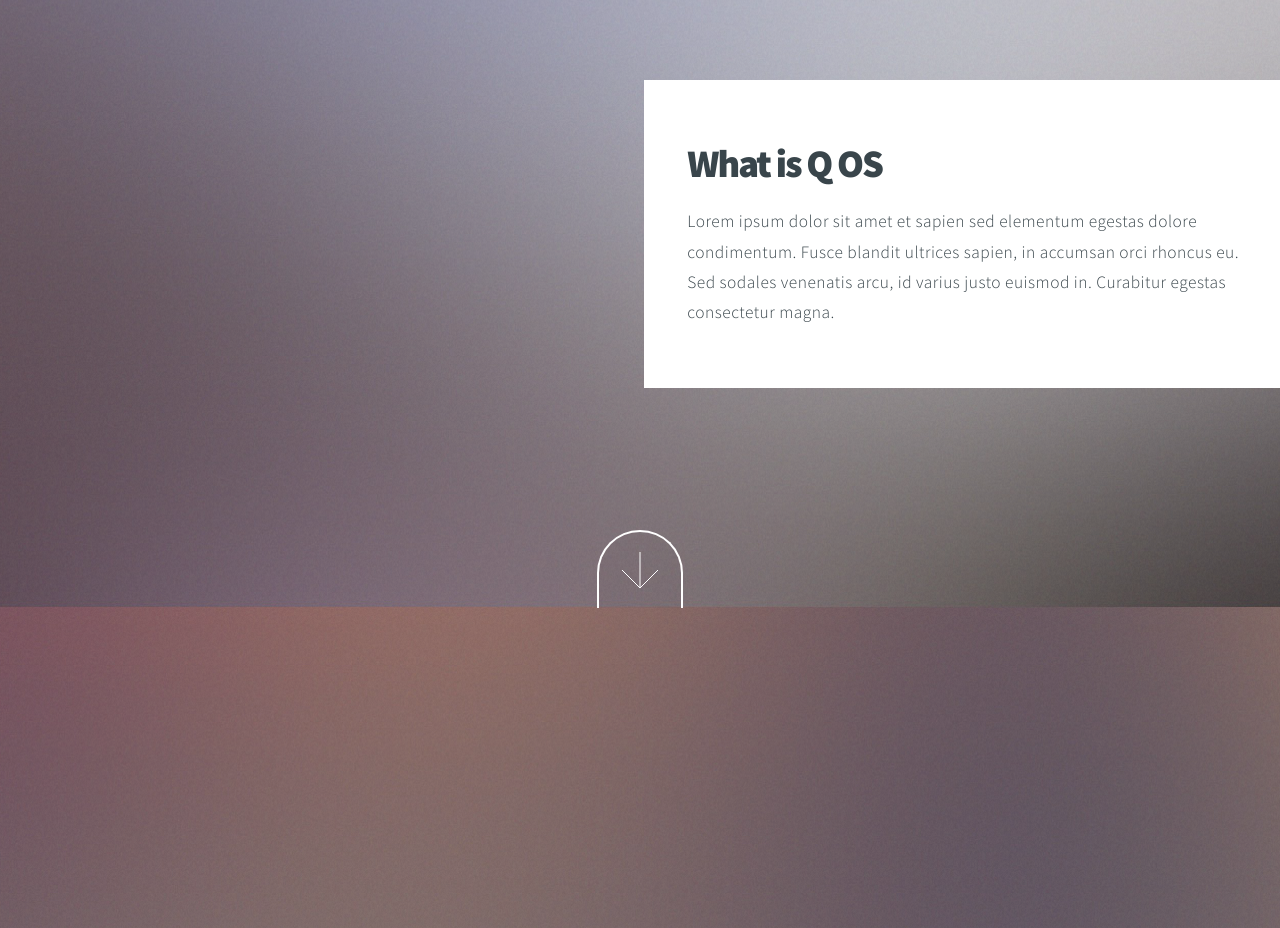
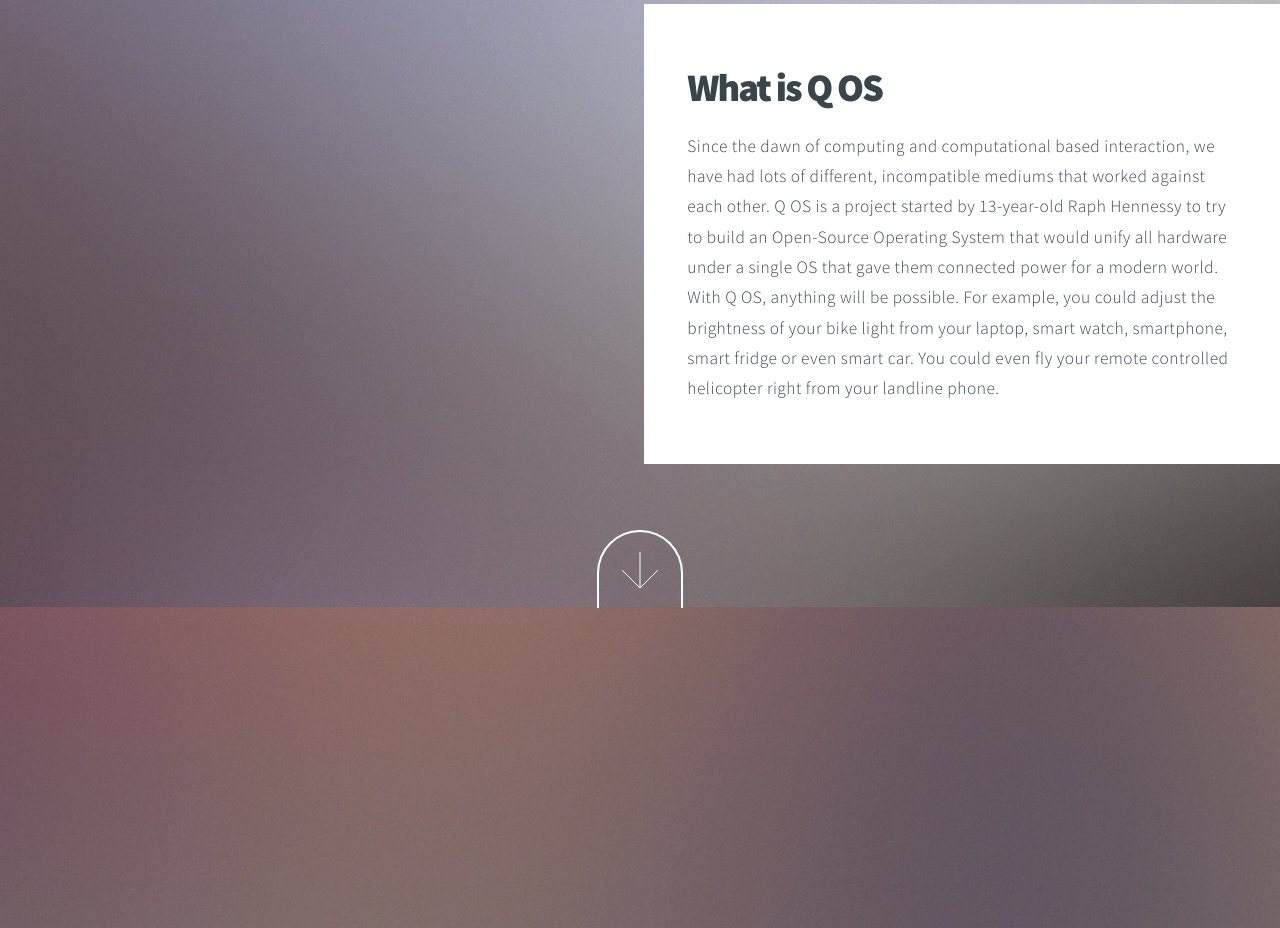
Before and after one commit to raphydaphy/Q-Operating-System, a plain HTML site: page index.html in a window 1280 px wide. Shown: the part 940-1868 px from the top of the page. Drawn offline with Linux system fonts and the light colour scheme.

Commit message:
added 'What is Q OS' section

```diff
--- a/index.html
+++ b/index.html
@@ -49,9 +49,10 @@
 					<header>
 						<h2>What is Q OS</h2>
 					</header>
-					<p>Lorem ipsum dolor sit amet et sapien sed elementum egestas dolore condimentum.
-					Fusce blandit ultrices sapien, in accumsan orci rhoncus eu. Sed sodales venenatis arcu,
-					id varius justo euismod in. Curabitur egestas consectetur magna.</p>
+					<p>Since the dawn of computing and computational based interaction, we have had lots of different, incompatible mediums that worked against each other.
+					Q OS is a project started by 13-year-old Raph Hennessy to try to build an Open-Source Operating System that would unify all hardware under a single OS that gave them connected power for a modern world.
+					With Q OS, anything will be possible. For example, you could adjust the brightness of your bike light from your laptop, smart watch, smartphone, smart fridge or even smart car. You could even fly your
+					remote controlled helicopter right from your landline phone.</p>
 				</div>
 				<a href="#two" class="button style2 down anchored">Next</a>
 			</section>
```
